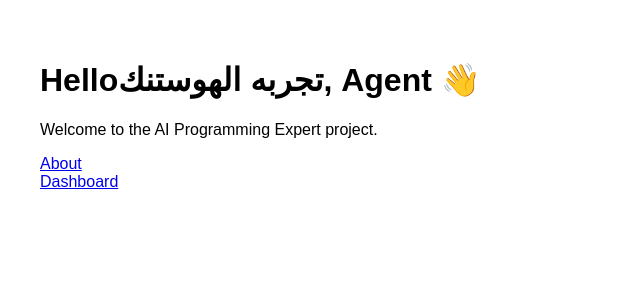
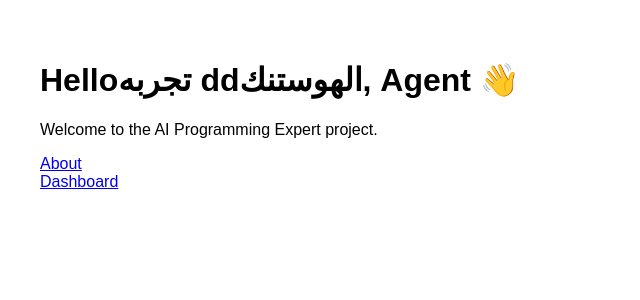
Before and after one commit to ahmdhk9/ai-programming-expert, a Next.js app in the folder web/: page / in a window 1280 px wide. Shown: the top 300 px of the page, without its empty margins (0-640 px from the left). Built offline with nearby package versions, Linux system fonts and the light colour scheme.

Commit message:
Update index.tsxجيك

```diff
--- a/web/pages/index.tsx
+++ b/web/pages/index.tsx
@@ -3,7 +3,7 @@ import Link from "next/link";
 export default function Home() {
   return (
     <div style={{ padding: "2rem", fontFamily: "sans-serif" }}>
-      <h1>Helloتجربه الهوستنك, Agent 👋</h1>
+      <h1>Helloتجربه ddالهوستنك, Agent 👋</h1>
       <p>Welcome to the AI Programming Expert project.</p>
       <nav style={{ marginTop: "1rem" }}>
         <ul style={{ listStyle: "none", padding: 0 }}>
```
